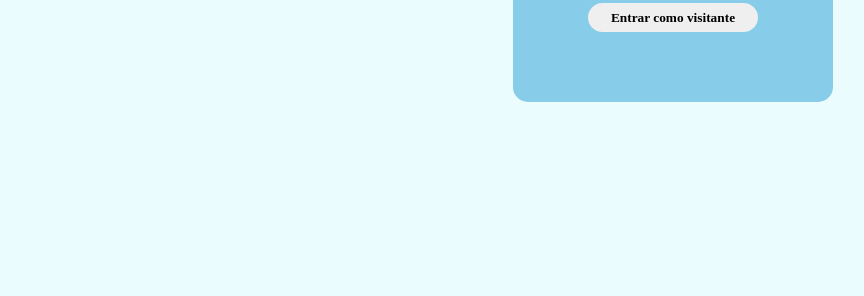
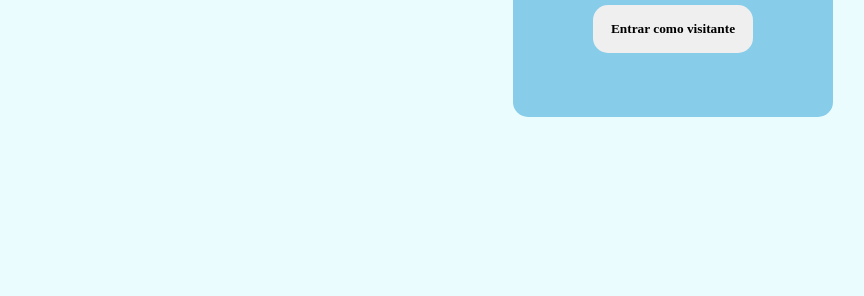
Before and after one commit to Louiz0/plataforma-mais-cultura, a plain HTML site: page index.html in a window 1280 px wide. Shown: the part 504-800 px from the top of the page, without its empty margins (319-1183 px from the left). Drawn offline with nearby package versions, Linux system fonts and the light colour scheme; a web font is replaced by a local one.

Commit message:
minor adjustments

```diff
--- a/styles/index.css
+++ b/styles/index.css
@@ -59,7 +59,7 @@ body {
     justify-content: center;
 }
 
-#initial-login-button, #initial-register-button {
+#initial-login-button, #initial-register-button, #guest-button {
     width: 50%;
     padding: 1rem;
     border: 1px;
@@ -203,12 +203,7 @@ body {
 }
 
 #guest-button, a {
-    width: 75%;
-    padding: 0.4rem;
-    border: 1px;
-    border-radius: 15px;
-    display: block;
-    margin: 0 auto;
+    margin-top: 0.5rem;
     text-decoration: none;
     font-weight: bold;
 }
--- a/styles/ongs-main-page.css
+++ b/styles/ongs-main-page.css
@@ -3,6 +3,14 @@
     box-sizing: border-box;
     margin: 0;
     padding: 0;
+    opacity: 0;
+    animation: fadeIn 2s forwards;
+}
+
+@keyframes fadeIn {
+    to {
+        opacity: 100%;
+    }
 }
 
 body {
```
